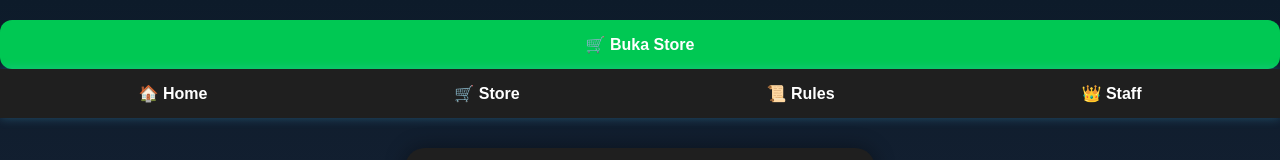
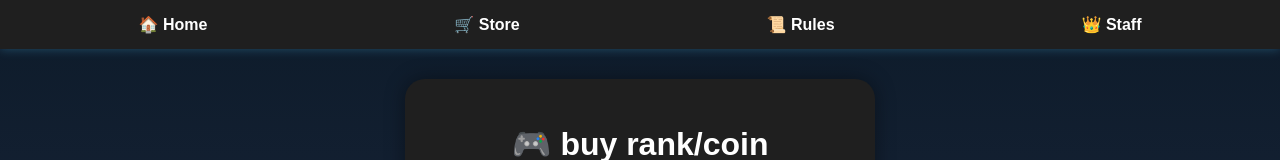
Before and after one commit to Nekarc1/heavenmc, a plain HTML site: page index.html in a window 1280 px wide. Shown: the top 160 px of the page. Drawn offline with Linux system fonts and the light colour scheme; no server answers.

Commit message:
Remove store link from index.html
Removed store link from the index.html file.

```diff
--- a/index.html
+++ b/index.html
@@ -13,13 +13,6 @@ function copyIP() {
     navigator.clipboard.writeText("heavensmp.my.id");
     alert("IP HeavenMC berhasil disalin!");
 }
-</script>
-
-<a href="store.html" class="home-btn">
-    🛒 Buka Store
-</a>
-
-</div>
 
 <script>
 fetch("https://api.mcsrvstat.us/2/heavensmp.my.id:19131")
```
